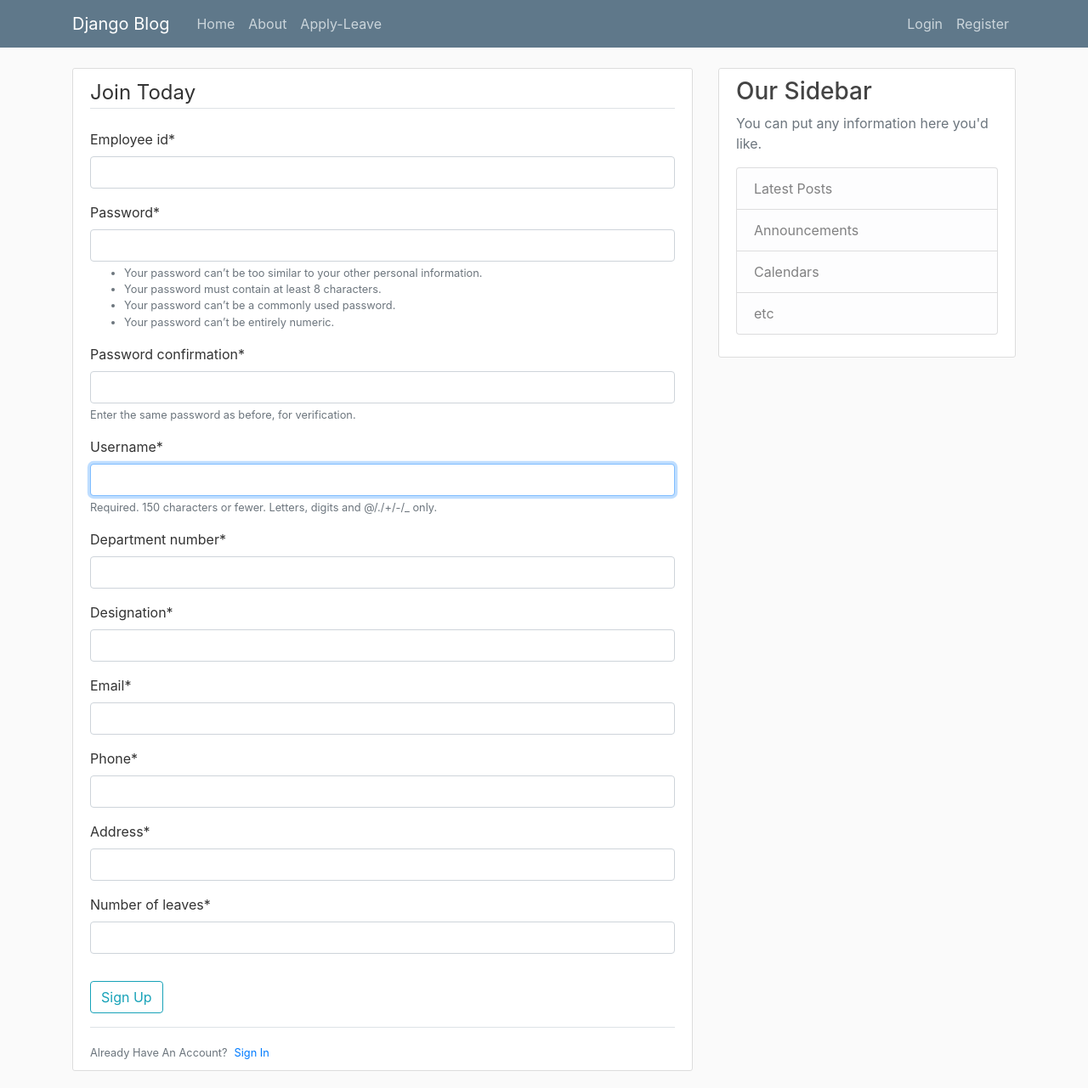
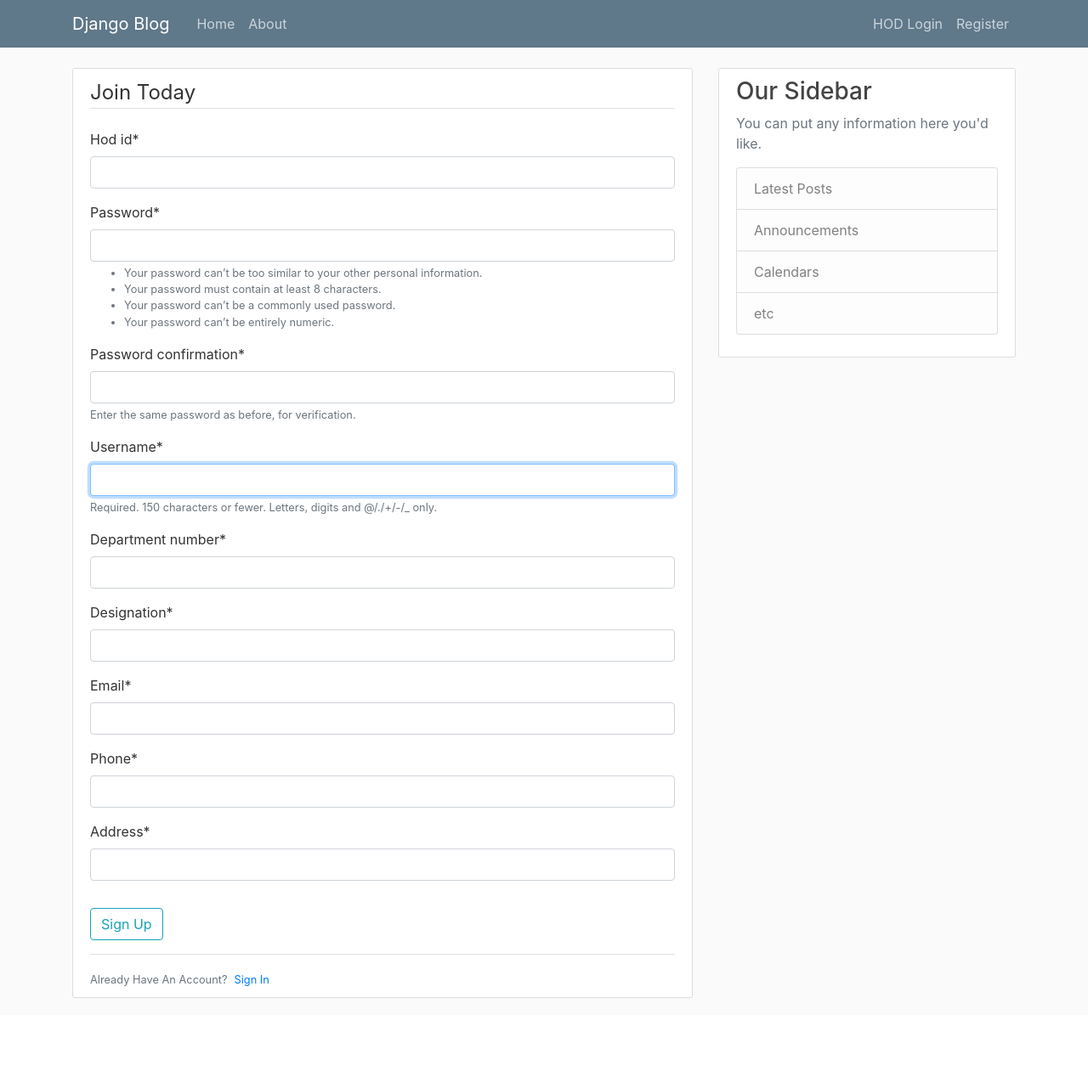
Before and after one commit to DineshRayala/editweb, a Django app: page /register/ in a window 1280 px wide. Shown: the whole page at 85% size. After the commit the page ends 1175 px from the top, so only its background shows below. Run offline with Django 3.2, Linux system fonts and the light colour scheme; some libraries are stand-ins or nearby versions.

Commit message:
Made few modifications

```diff
--- a/blog/templates/blog/applyleave.html
+++ /dev/null
@@ -1,4 +0,0 @@
-{% extends "blog/base.html" %}
-{% block content %}
-    <h1>Apply For Leave Here!!</h1>
-{% endblock content %}
--- a/blog/templates/blog/base.html
+++ b/blog/templates/blog/base.html
@@ -29,7 +29,7 @@
                 <div class="navbar-nav mr-auto">
                     <a class="nav-item nav-link" href="{% url 'blog-home' %}">Home</a>
                     <a class="nav-item nav-link" href="{% url 'blog-about' %}">About</a>
-                    <a class="nav-item nav-link" href="{% url 'blog-leave' %}">Apply-Leave</a>
+
                 </div>
                 <!-- Navbar Right Side -->
                 <div class="navbar-nav">
@@ -37,7 +37,7 @@
                   <a class="nav-item nav-link" href="{% url 'profile' %}">Profile</a>
                   <a class="nav-item nav-link" href="{% url 'logout' %}">Logout</a>
                   {% else %}
-                    <a class="nav-item nav-link" href="{% url 'login' %}">Login</a>
+                    <a class="nav-item nav-link" href="{% url 'login' %}">HOD Login</a>
                     <a class="nav-item nav-link" href="{% url 'register' %}">Register</a>
                   {% endif %}
                 </div>
--- a/blog/urls.py
+++ b/blog/urls.py
@@ -4,5 +4,5 @@ from . import views
 urlpatterns=[
     path('',views.home,name='blog-home'),
     path('about/',views.about,name='blog-about'),
-    path('applyleave/',views.applyleave,name='blog-leave'),
+
 ]
--- a/djangoProject/urls.py
+++ b/djangoProject/urls.py
@@ -24,6 +24,6 @@ urlpatterns = [
     path('profile/',user_views.profile,name='profile'),
     path('login/',auth_views.LoginView.as_view(template_name='users/login.html'),name='login'),
     path('logout/',auth_views.LogoutView.as_view(template_name='users/logout.html'),name='logout'),
-    path('blog/',include('blog.urls')),
+    path('',include('blog.urls')),
 
 ]
--- a/users/forms.py
+++ b/users/forms.py
@@ -5,13 +5,12 @@ from django.contrib.auth.forms import UserCreationForm
 class UserRegisterForm(UserCreationForm):
     email=forms.EmailField()
     phone= forms.CharField(max_length=10,required=True)
-    employee_id = forms.CharField(max_length=30, required=True)
+    hod_id = forms.CharField(max_length=30, required=True)
     designation = forms.CharField(max_length=30, required=True)
-    number_of_leaves= forms.CharField(max_length=2,required=True)
     department_number= forms.CharField(required=True)
     address = forms.CharField(max_length=200, required=True)
 
 
     class Meta:
         model=User
-        fields=['employee_id','password1','password2','username','department_number','designation','email','phone','address','number_of_leaves']
+        fields=['hod_id','password1','password2','username','department_number','designation','email','phone','address']
```
Also changed, not shown: db.sqlite3.
